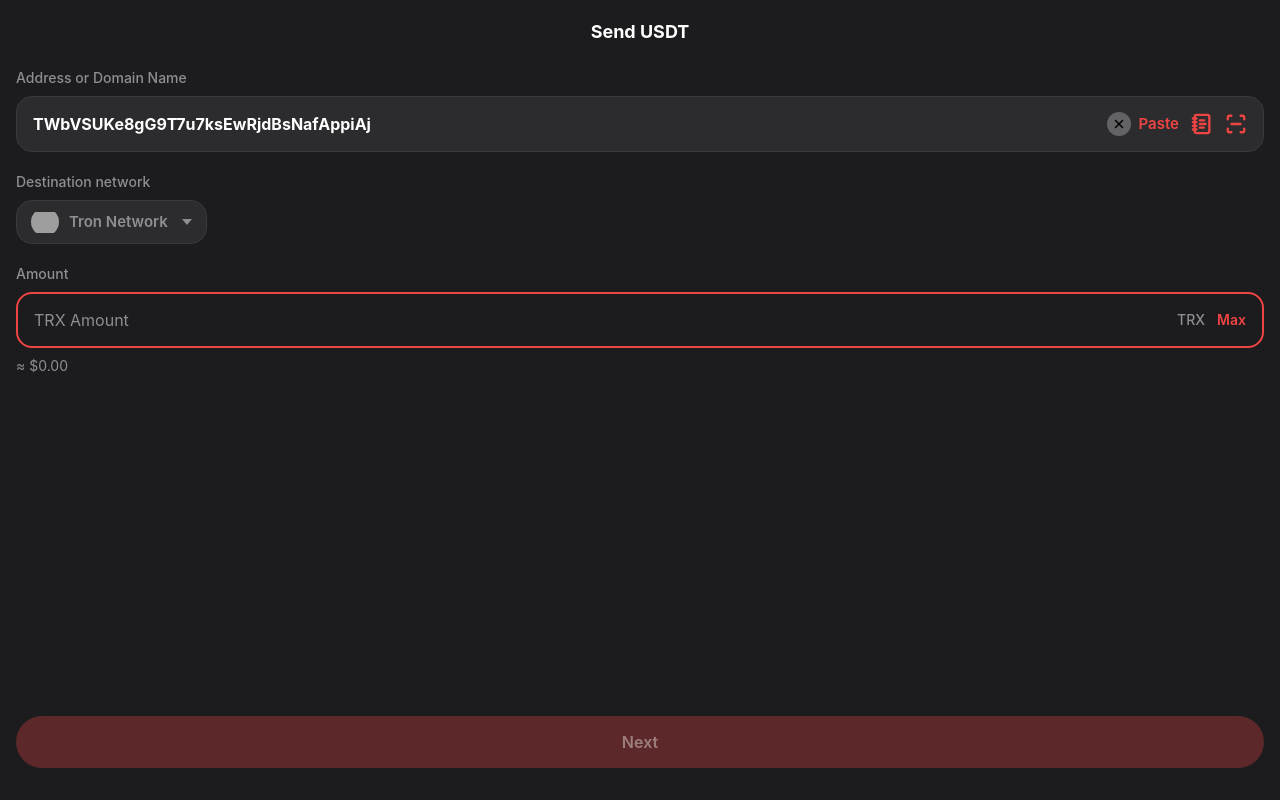
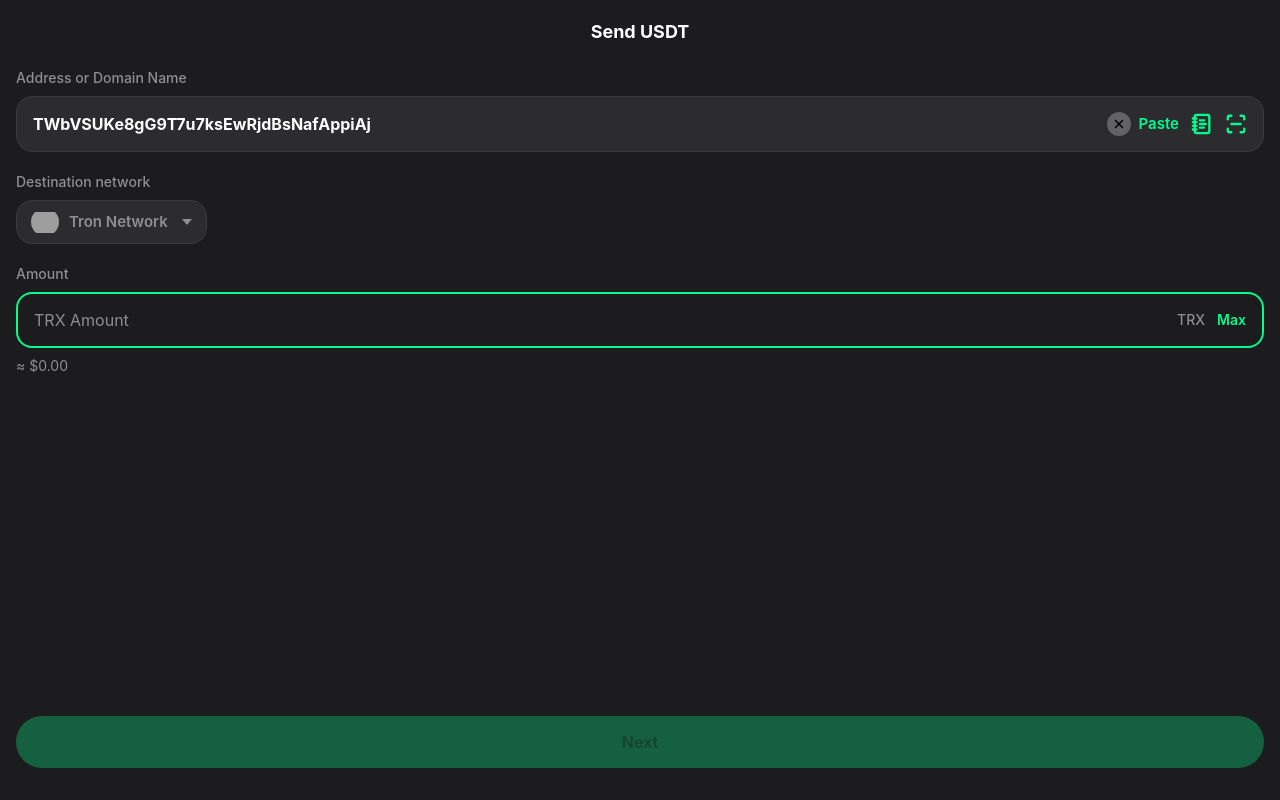
Before and after one commit to projectgreen7/Black, a React (Vite) app: page / in a window 1280 px wide. Built offline with nearby package versions, Linux system fonts and the light colour scheme; grey boxes are pictures that could not be loaded.

Commit message:
Update Home.tsx

```diff
--- a/src/pages/Home.tsx
+++ b/src/pages/Home.tsx
@@ -54,12 +54,12 @@ export default function Home() {
           <div className="px-4 pt-4">
             <div className="mb-5">
               <label className="block text-sm font-medium text-app-gray mb-2">Address or Domain Name</label>
-              <div onClick={() => setActiveField('address')} className={`h-14 rounded-xl flex items-center px-4 gap-2 transition-all duration-150 cursor-pointer ${activeField === 'address' ? 'bg-transparent border-2 border-[#EF4444]' : 'bg-app-input border border-app-border'}`}>
+              <div onClick={() => setActiveField('address')} className={`h-14 rounded-xl flex items-center px-4 gap-2 transition-all duration-150 cursor-pointer ${activeField === 'address' ? 'bg-transparent border-2 border-[#03FC8F]' : 'bg-app-input border border-app-border'}`}>
                 <span className="flex-1 text-base text-white font-bold select-none whitespace-nowrap overflow-hidden text-left pr-2" style={{ direction: 'rtl' }}>{fullAddress}</span>
                 <button onClick={(e) => e.stopPropagation()} className="w-6 h-6 rounded-full bg-app-icon-gray flex items-center justify-center flex-shrink-0"><X className="w-3.5 h-3.5 text-black" strokeWidth={2.5} /></button>
-                <button onClick={(e) => e.stopPropagation()} className="text-[15px] font-semibold text-[#EF4444] flex-shrink-0">Paste</button>
-                <button onClick={(e) => e.stopPropagation()} className="flex-shrink-0 ml-1"><NotebookText className="w-[22px] h-[22px] text-[#EF4444]" strokeWidth={2.5} /></button>
-                <button onClick={(e) => e.stopPropagation()} className="flex-shrink-0 ml-1"><ScanLine className="w-[22px] h-[22px] text-[#EF4444]" strokeWidth={2.5} /></button>
+                <button onClick={(e) => e.stopPropagation()} className="text-[15px] font-semibold text-[#03FC8F] flex-shrink-0">Paste</button>
+                <button onClick={(e) => e.stopPropagation()} className="flex-shrink-0 ml-1"><NotebookText className="w-[22px] h-[22px] text-[#03FC8F]" strokeWidth={2.5} /></button>
+                <button onClick={(e) => e.stopPropagation()} className="flex-shrink-0 ml-1"><ScanLine className="w-[22px] h-[22px] text-[#03FC8F]" strokeWidth={2.5} /></button>
               </div>
             </div>
 
@@ -74,17 +74,17 @@ export default function Home() {
 
             <div className="mb-32">
               <label className="block text-sm font-medium text-app-gray mb-2">Amount</label>
-              <div onClick={() => setActiveField('amount')} className={`h-14 rounded-xl flex items-center px-4 transition-all duration-150 cursor-pointer ${activeField === 'amount' ? 'bg-transparent border-2 border-[#EF4444]' : 'bg-transparent border border-app-border'}`}>
+              <div onClick={() => setActiveField('amount')} className={`h-14 rounded-xl flex items-center px-4 transition-all duration-150 cursor-pointer ${activeField === 'amount' ? 'bg-transparent border-2 border-[#03FC8F]' : 'bg-transparent border border-app-border'}`}>
                 <input type="text" inputMode="decimal" placeholder={currency === 'TRX' ? 'TRX Amount' : 'USD Amount'} value={amount} onChange={(e) => { const val = e.target.value; if (val === '' || /^\d*\.?\d*$/.test(val)) setAmount(val) }} onFocus={() => setActiveField('amount')} className="flex-1 bg-transparent text-base text-white placeholder:text-app-gray outline-none" />
                 <span onClick={(e) => { e.stopPropagation(); setCurrency(prev => prev === 'TRX' ? 'USD' : 'TRX') }} className="text-sm font-medium text-app-gray flex-shrink-0 cursor-pointer">{currency}</span>
-                <button onClick={(e) => { e.stopPropagation(); setAmount('1000') }} className="text-sm font-semibold text-[#EF4444] ml-3 flex-shrink-0">Max</button>
+                <button onClick={(e) => { e.stopPropagation(); setAmount('1000') }} className="text-sm font-semibold text-[#03FC8F] ml-3 flex-shrink-0">Max</button>
               </div>
               <p className="text-sm text-app-gray mt-2">{conversionText()}</p>
             </div>
           </div>
 
           <div className="absolute bottom-0 left-0 right-0 px-4 pb-8 pt-4">
-            <button disabled={!isAmountValid} onClick={handleNext} className={`w-full h-[52px] rounded-[26px] text-[16px] font-semibold transition-all ${isAmountValid ? 'bg-[#EF4444] text-white cursor-pointer' : 'bg-[#EF4444]/30 text-white/40 cursor-not-allowed'}`}>
+            <button disabled={!isAmountValid} onClick={handleNext} className={`w-full h-[52px] rounded-[26px] text-[16px] font-semibold transition-all ${isAmountValid ? 'bg-[#03FC8F] text-[#1C1C1E] cursor-pointer' : 'bg-[#03FC8F]/30 text-[#1C1C1E]/40 cursor-not-allowed'}`}>
               Next
             </button>
           </div>
@@ -92,4 +92,4 @@ export default function Home() {
       </motion.div>
     </>
   )
-    }
+                }
```
